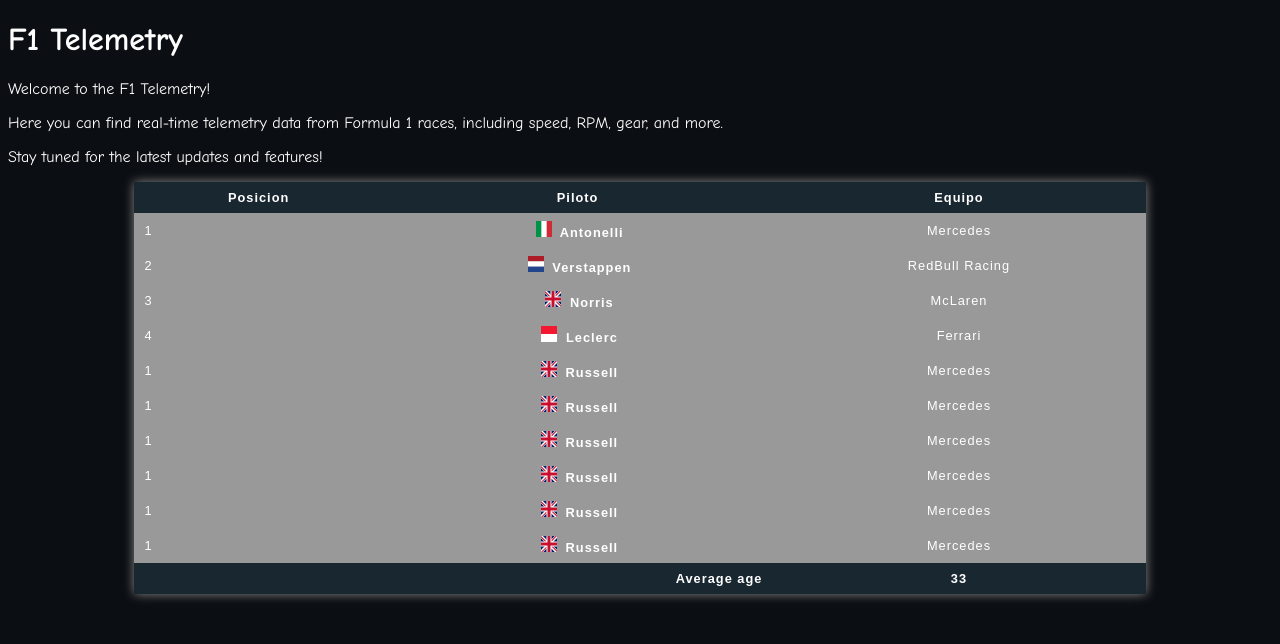
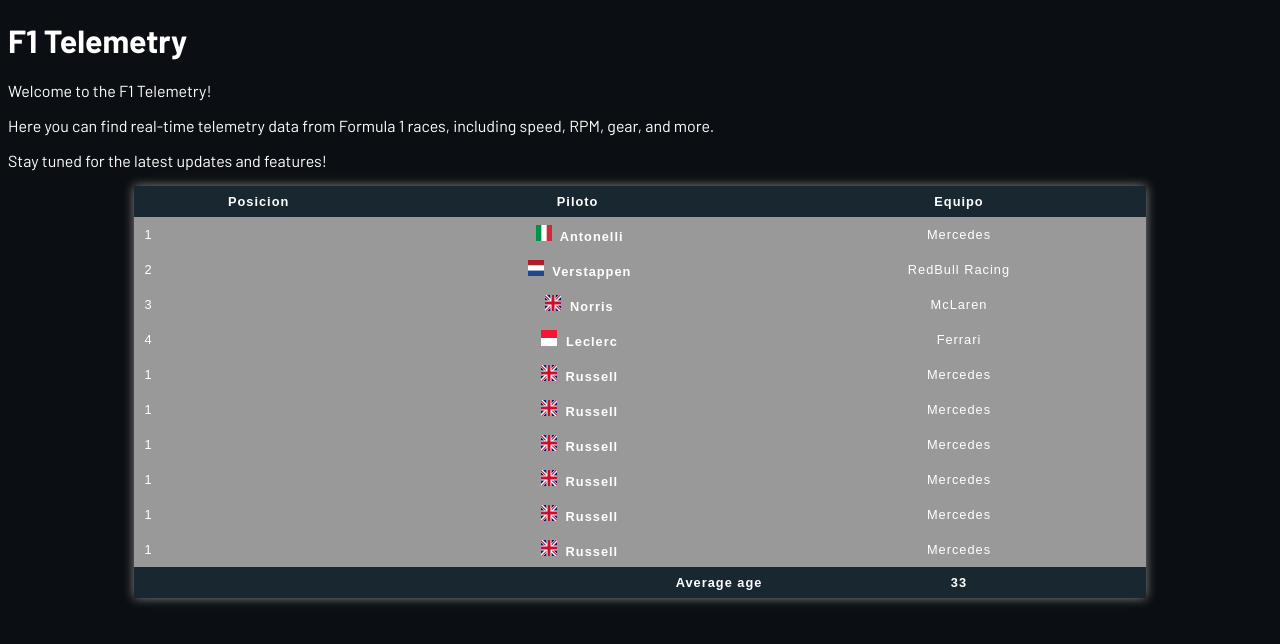
Before and after one commit to Jesutol/f1-tpo, a plain HTML site: page index.html in a window 1280 px wide. Drawn offline with Linux system fonts and the light colour scheme.

Commit message:
cambie el coso

```diff
--- a/index.html
+++ b/index.html
@@ -3,7 +3,7 @@
   <head>
     <title>F1 Telemetry</title>
     <link rel="stylesheet" href="./style.css" />
-  </head>
+    <link href="https://fonts.googleapis.com/css2?family=Barlow:wght@400;500;600;700&family=DM+Mono:wght@400;500&display=swap" rel="stylesheet">  </head>
   <body>
     <h1>F1 Telemetry</h1>
 
--- a/style.css
+++ b/style.css
@@ -1,7 +1,7 @@
 body{
+  font-family: "Barlow","Comic Sans MS";
   background-color: #0B0E12;
   color: #fff;
-  font-family: "comic sans MS";
 }
 
 
```
